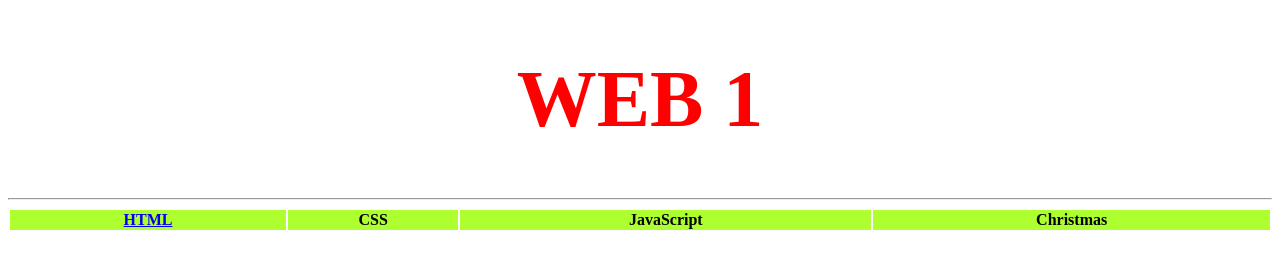
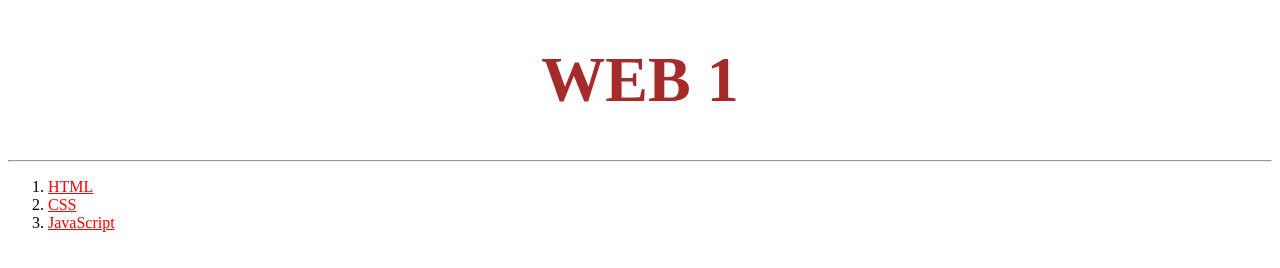
Before and after one commit to AnJeha/WEB1, a plain HTML site: page web1.html in a window 1280 px wide. Drawn offline with Linux system fonts and the light colour scheme.

Commit message:
plus CSS code

```diff
--- a/web1.html
+++ b/web1.html
@@ -3,15 +3,28 @@
     <head>
         <meta charset="uft-8">
         <title>WEB1</title>
+        <style>
+            a {
+                color:red;
+            }
+
+            h1 {
+                font-size: 400%;
+                text-align: center;
+                color: brown;
+            }
+        </style>
     </head>
     <body>
-        <div style="font-size: 250%; text-align: center; color:red;">
-            <h1>WEB 1</h1>
-        </div>
+        <h1>WEB 1</h1>
+        <hr>
+        <ol>
+            <li><a href="1.html">HTML</a></li>
+            <li><a href="2.html">CSS</a></li>
+            <li><a href="3.html">JavaScript</a></li>
+        </ol>
 
-        <hr>
-
-        <div>
+        <!-- <div>
             <table style="width:100%;">
                 <tr style="background-color:greenyellow">
                     <th><a href="1.html">HTML</a></th>
@@ -19,7 +32,7 @@
                     <th>JavaScript</th>
                     <th>Christmas</th>
                 </tr>
-        </div>
+        </div> -->
 
     </body>
 </html>
```
